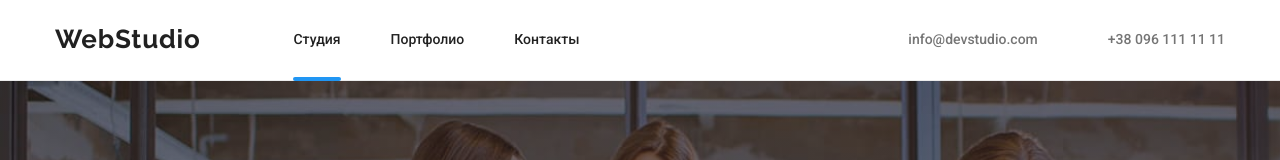
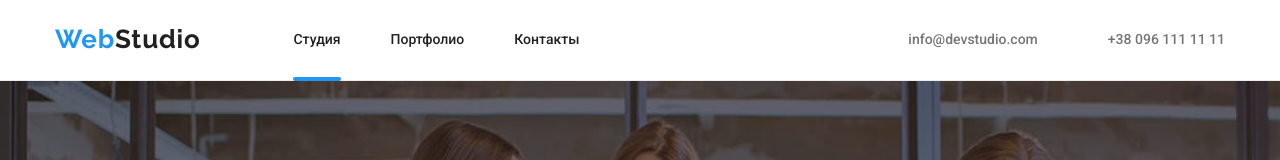
Before and after one commit to IrinaSkrytska/goit-markup-hw-07, a plain HTML site: page index.html in a window 1280 px wide. Shown: the top 160 px of the page. Drawn offline with Linux system fonts and the light colour scheme.

Commit message:
adds
adds improvements

```diff
--- a/sass/components/_logo-header.scss
+++ b/sass/components/_logo-header.scss
@@ -7,7 +7,7 @@
 	font-weight: bold;
 	font-size: 26px;
 	line-height: 1.2;
-	color: $main-color;
+	color: $active-color;
 	letter-spacing: 0.03em;
 	&__color {
 		display: inline-block;
```
Also changed, not shown: css/main.css, css/main.min.css, 2 other files.
